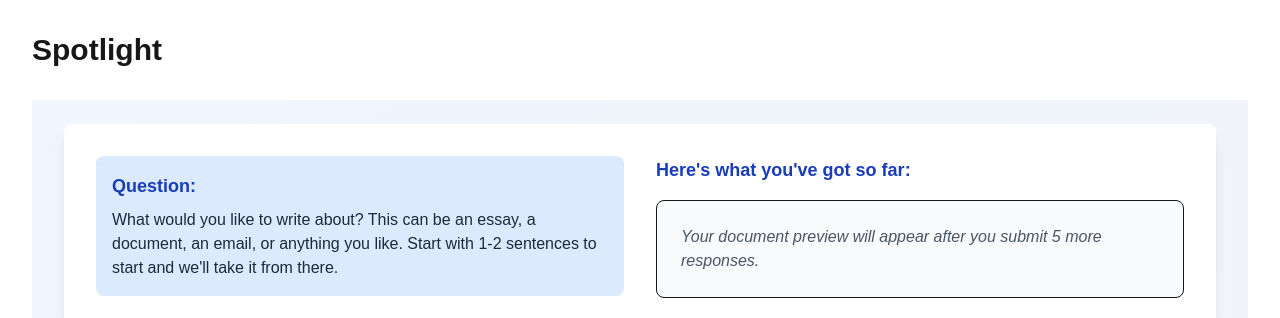
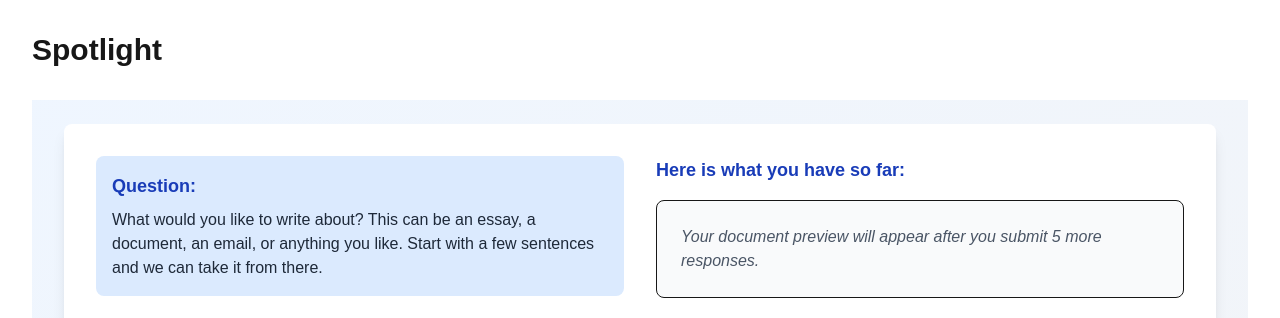
Before and after one commit to elikariv/writinghelper, a Next.js app: page / in a window 1280 px wide. Shown: the top 318 px of the page. Built offline with nearby package versions, Linux system fonts and the light colour scheme.

Commit message:
removing apostrophes lol

```diff
--- a/src/components/WritingApp.tsx
+++ b/src/components/WritingApp.tsx
@@ -5,7 +5,7 @@ import { useState } from 'react'
 export default function WritingApp() {
   const [responses, setResponses] = useState<string[]>([])
   const [currentQuestion, setCurrentQuestion] = useState<string>(
-    "What would you like to write about? This can be an essay, a document, an email, or anything you like. Start with 1-2 sentences to start and we'll take it from there."
+    "What would you like to write about? This can be an essay, a document, an email, or anything you like. Start with a few sentences and we can take it from there."
   )
   const [documentPreview, setDocumentPreview] = useState<string>("")
   const [error, setError] = useState<string>("")
@@ -133,7 +133,7 @@ export default function WritingApp() {
 
           {/* Document Preview */}
           <div className="space-y-4">
-            <h2 className="font-bold mb-4 text-blue-800 text-lg">Here's what you've got so far:</h2>
+            <h2 className="font-bold mb-4 text-blue-800 text-lg">Here is what you have so far:</h2>
             <div className="border rounded-lg p-6 bg-gray-50">
               {documentPreview ? (
                 <div className="whitespace-pre-wrap text-gray-800">{documentPreview}</div>
```
